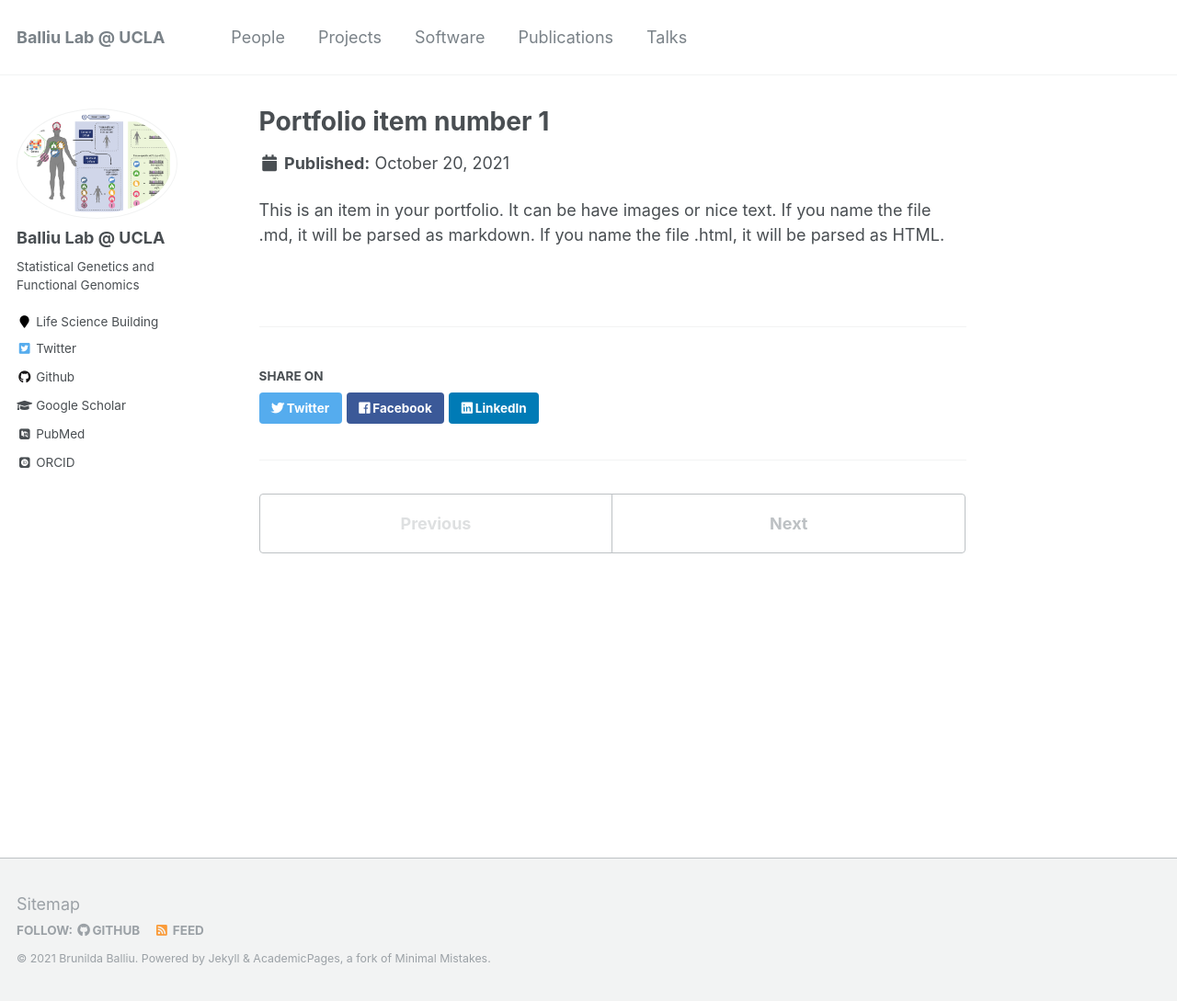
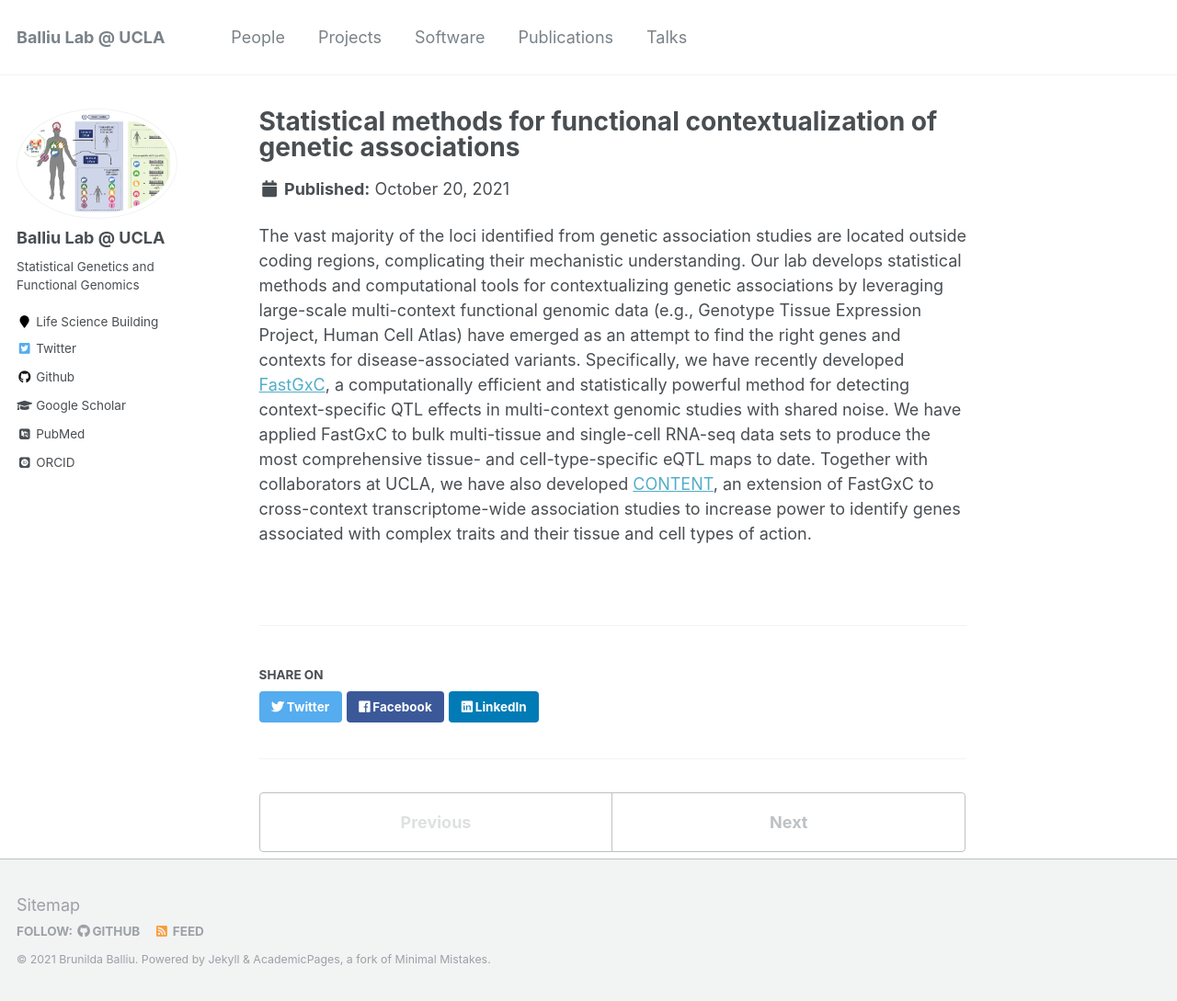
Before and after one commit to BalliuLab/balliulab.github.io, a Jekyll site: the page built from _portfolio/portfolio-1.md, in a window 1280 px wide and 1089 px high. Shown: the whole window at 92% size. Built offline with Jekyll 4.4.1, drawn with Linux system fonts in a browser that asks for light colours; some web fonts are replaced.

Commit message:
Update portfolio-1.md

```diff
--- a/_portfolio/portfolio-1.md
+++ b/_portfolio/portfolio-1.md
@@ -1,7 +1,7 @@
 ---
-title: "Portfolio item number 1"
-excerpt: "Short description of portfolio item number 1<br/><img src='/images/500x300.png'>"
+title: "Statistical methods for functional contextualization of genetic associations"
+excerpt: "Statistical methods for functional contextualization of genetic associations 1<br/><img src='/images/profile.png'>"
 collection: portfolio
 ---
 
-This is an item in your portfolio. It can be have images or nice text. If you name the file .md, it will be parsed as markdown. If you name the file .html, it will be parsed as HTML.
+The vast majority of the loci identified from genetic association studies are located outside coding regions, complicating their mechanistic understanding. Our lab develops statistical methods and computational tools for contextualizing genetic associations by leveraging large-scale multi-context functional genomic data (e.g., Genotype Tissue Expression Project, Human Cell Atlas) have emerged as an attempt to find the right genes and contexts for disease-associated variants. Specifically, we have recently developed [FastGxC](https://www.biorxiv.org/content/10.1101/2021.06.17.448889v1), a computationally efficient and statistically powerful method for detecting context-specific QTL effects in multi-context genomic studies with shared noise. We have applied FastGxC to bulk multi-tissue and single-cell RNA-seq data sets to produce the most comprehensive tissue- and cell-type-specific eQTL maps to date. Together with collaborators at UCLA, we have also developed [CONTENT]((https://www.biorxiv.org/content/10.1101/2021.09.23.461579v1)), an extension of FastGxC to cross-context transcriptome-wide association studies to increase power to identify genes associated with complex traits and their tissue and cell types of action.
```
